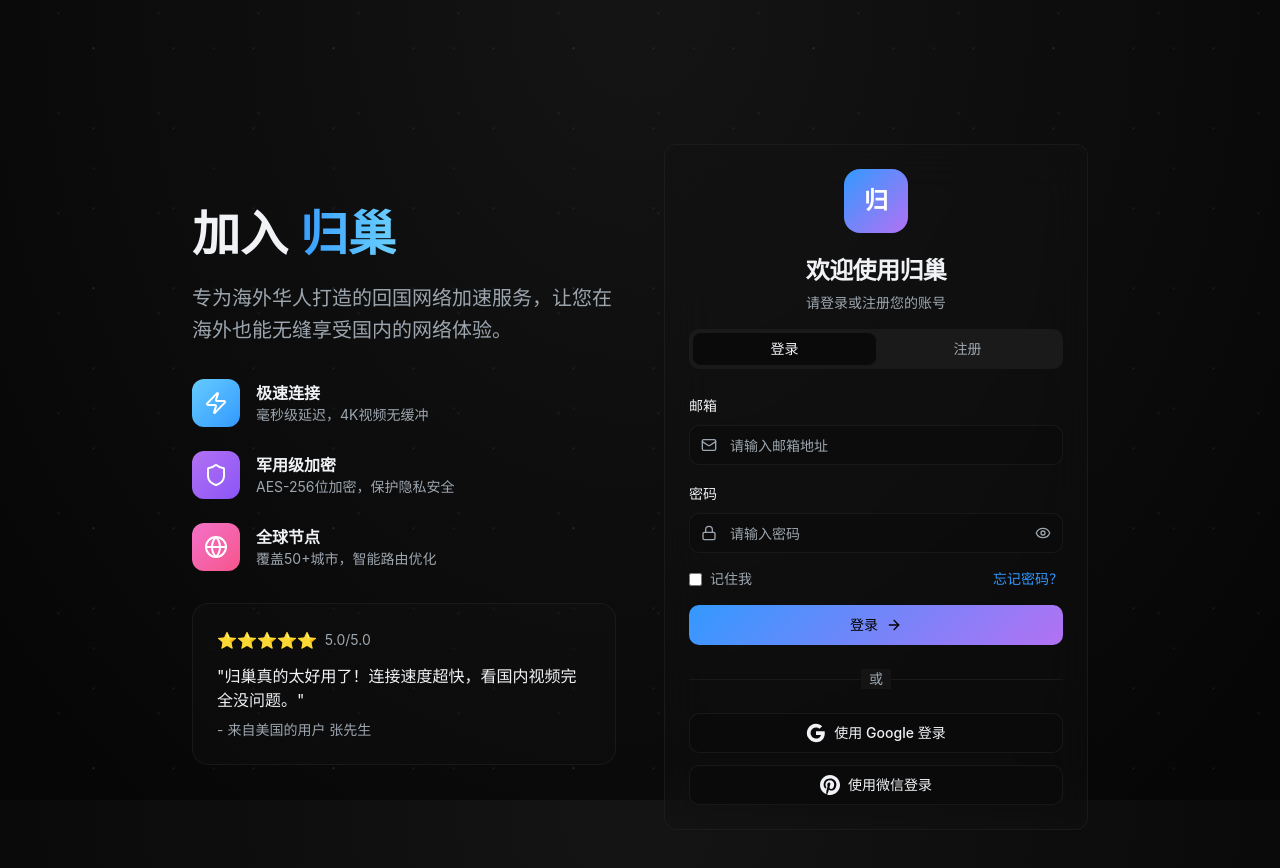
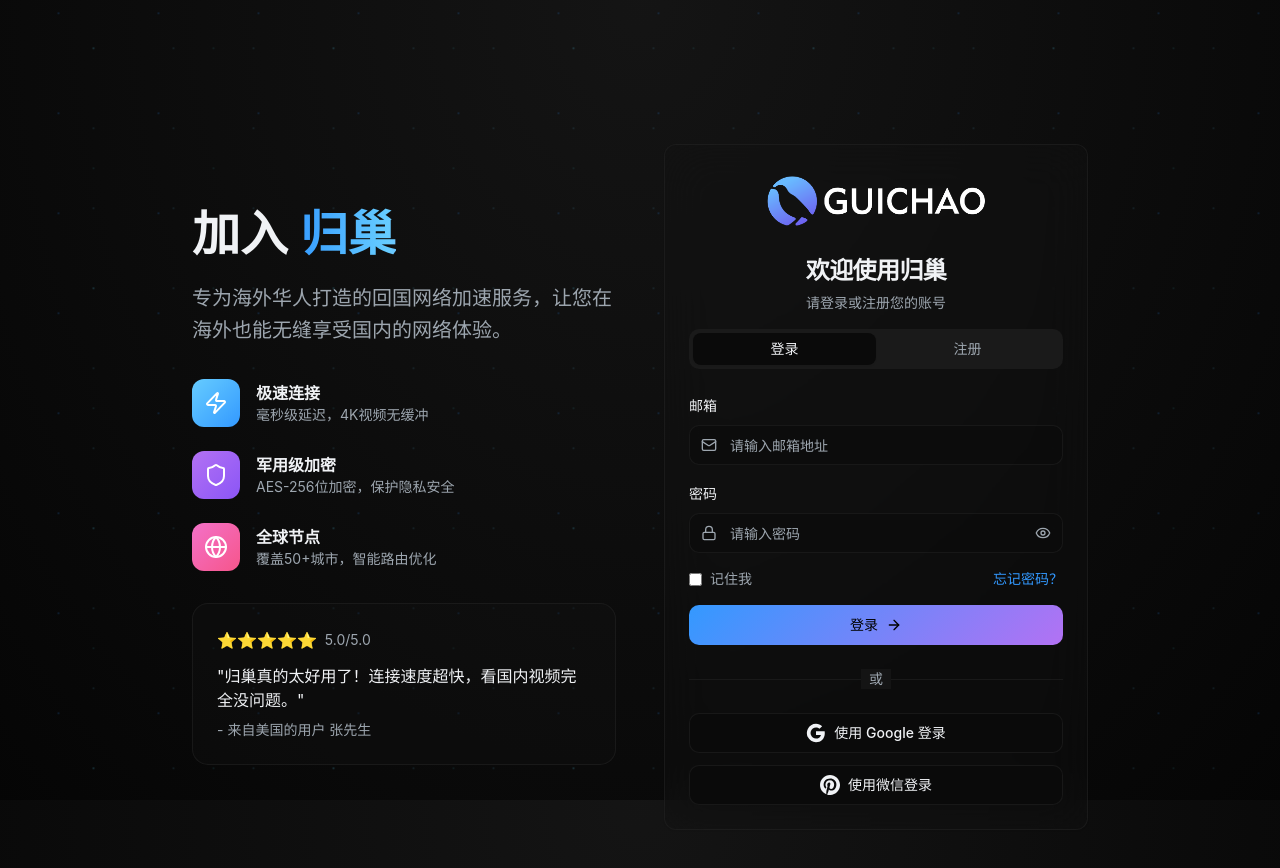
Before and after one commit to Alexneilcaiqiqi/vivid-palette-ai, a React (Vite) app: page /auth in a window 1280 px wide. Shown: the top 868 px of the page. Built offline with nearby package versions, Linux system fonts and the light colour scheme.

Commit message:
Replace logo with header logo

```diff
--- a/src/pages/Auth.tsx
+++ b/src/pages/Auth.tsx
@@ -106,8 +106,8 @@ const AuthPage = () => {
           <div className="w-full max-w-md mx-auto">
             <Card className="bg-card/30 border-border/50 backdrop-blur-xl">
               <CardHeader className="text-center pb-4">
-                <div className="w-16 h-16 bg-gradient-primary rounded-2xl flex items-center justify-center mx-auto mb-4">
-                  <span className="text-white font-bold text-2xl">归</span>
+                <div className="flex items-center justify-center mx-auto mb-4">
+                  <img src="/lovable-uploads/5b8e0c01-b116-40df-ace4-3794622b3737.png" alt="归巢" className="h-16" />
                 </div>
                 <CardTitle className="text-2xl">欢迎使用归巢</CardTitle>
                 <CardDescription>请登录或注册您的账号</CardDescription>
```
